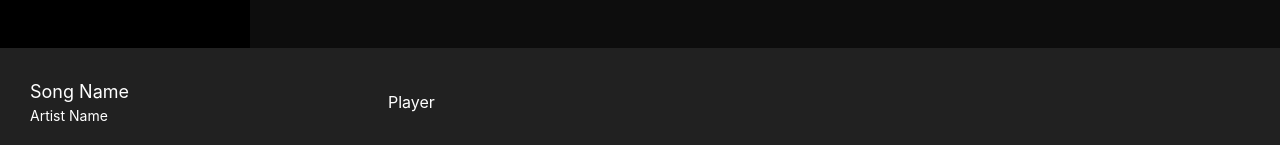
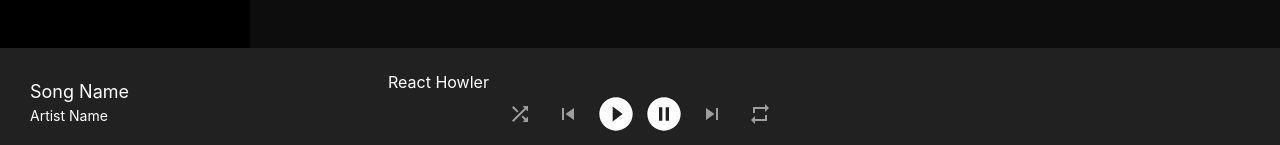
Before and after one commit to dylbyte/spotify-clone, a Next.js app: page / in a window 1280 px wide. Shown: the part 652-797 px from the top of the page. Built offline with nearby package versions, Linux system fonts and the light colour scheme; no server answers; the database is empty; what easy-peasy would draw is missing.

Commit message:
Player component icons

```diff
--- a/components/player.tsx
+++ b/components/player.tsx
@@ -23,7 +23,59 @@ import {
 import { useStoreActions } from "easy-peasy";
 
 const Player = () => {
-  return <Box>Player</Box>;
+  return (
+    <Box>
+      <Box>React Howler</Box>
+      <Center color="gray.600">
+        <ButtonGroup>
+          <IconButton
+            outline="none"
+            variant="link"
+            aria-label="shuffle"
+            fontSize="24px"
+            icon={<MdShuffle />}
+          />
+          <IconButton
+            outline="none"
+            variant="link"
+            aria-label="previous"
+            fontSize="24px"
+            icon={<MdSkipPrevious />}
+          />
+          <IconButton
+            outline="none"
+            variant="link"
+            aria-label="play"
+            fontSize="40px"
+            color="white"
+            icon={<MdOutlinePlayCircleFilled />}
+          />
+          <IconButton
+            outline="none"
+            variant="link"
+            aria-label="pause"
+            fontSize="40px"
+            color="white"
+            icon={<MdOutlinePauseCircleFilled />}
+          />
+          <IconButton
+            outline="none"
+            variant="link"
+            aria-label="next"
+            fontSize="24px"
+            icon={<MdSkipNext />}
+          />
+          <IconButton
+            outline="none"
+            variant="link"
+            aria-label="repeat"
+            fontSize="24px"
+            icon={<MdOutlineRepeat />}
+          />
+        </ButtonGroup>
+      </Center>
+    </Box>
+  );
 };
 
 export default Player;
```
